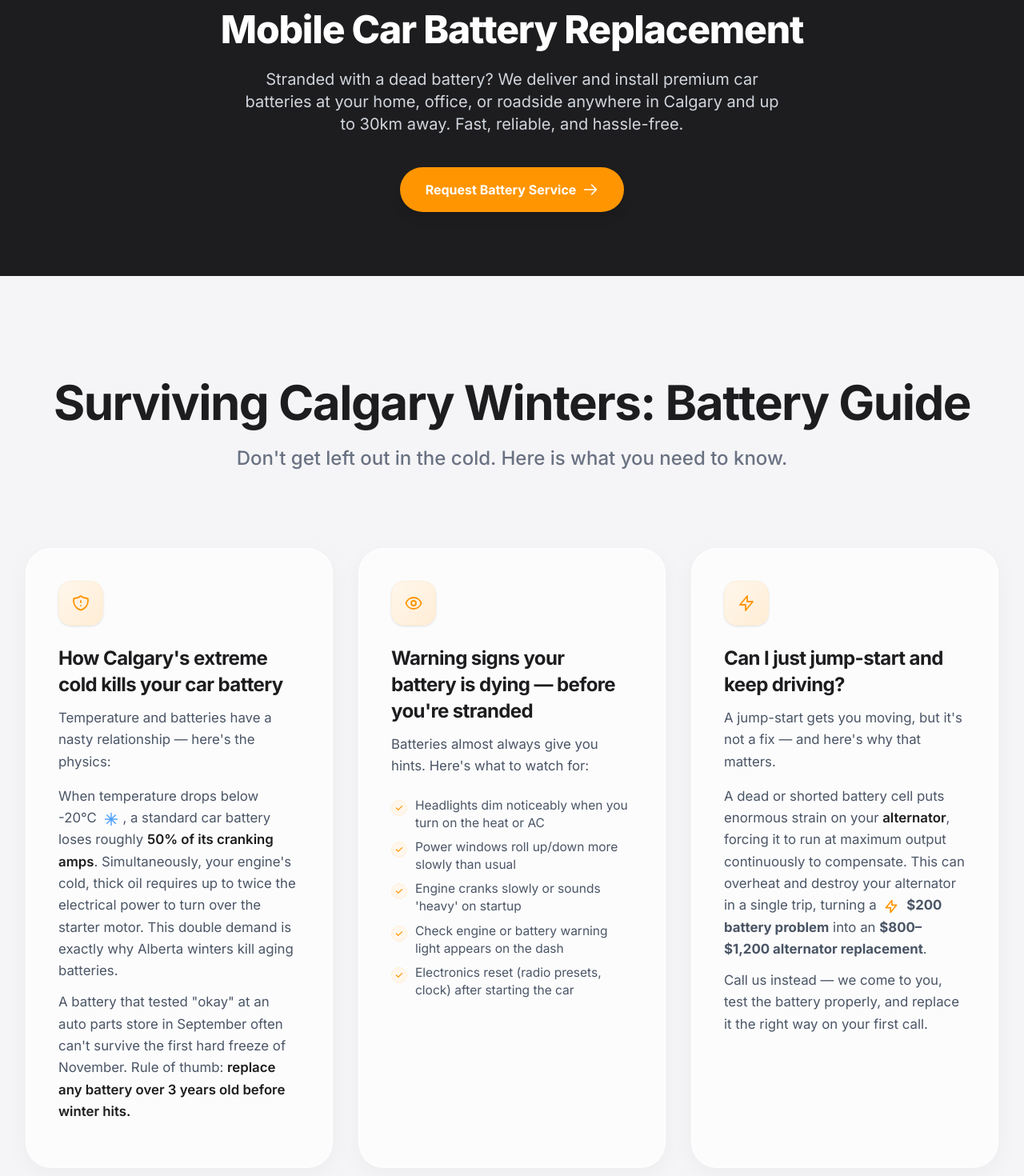
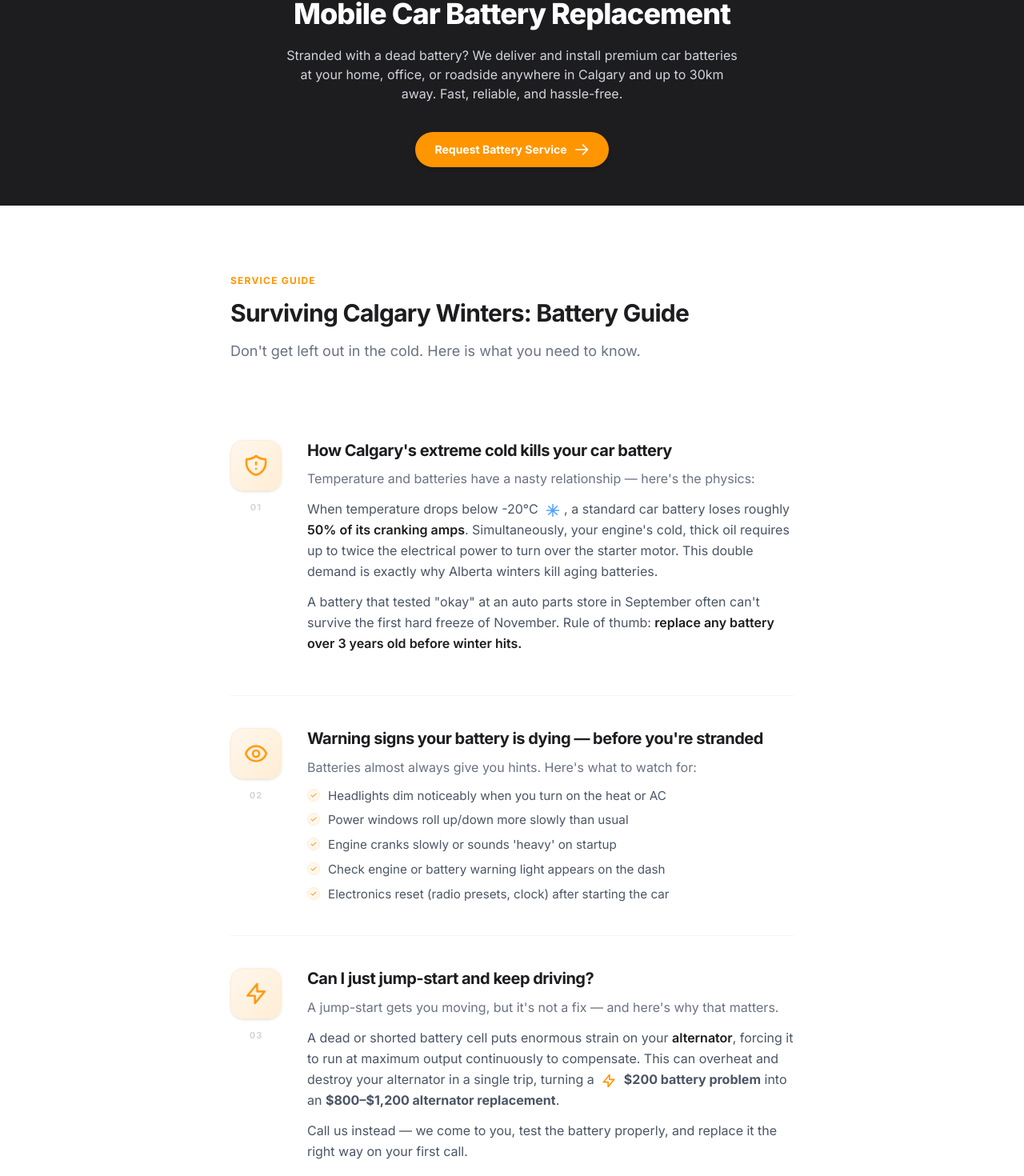
Before and after one commit to bowrand/UI--02, a Next.js app: page /services/battery-replacement in a window 1280 px wide. Shown: the part 173-1643 px from the top of the page at 80% size. Built offline with nearby package versions, Linux system fonts and the light colour scheme.

Commit message:
feat: minimal article-style service guides, solid CTA buttons, responsive hero sizing

```diff
--- a/app/components/ServiceContentGrid.tsx
+++ b/app/components/ServiceContentGrid.tsx
@@ -7,12 +7,12 @@ export interface ContentItem {
   title: string;
   /** Short teaser shown under the title */
   description: string;
-  /** Optional rich body rendered below description (paragraphs, inline icons, lists) */
+  /** Optional rich body rendered below description */
   body?: ReactNode;
-  /** Optional bullet points shown as a styled list */
+  /** Optional bullet points shown as a styled checklist */
   bullets?: string[];
   icon: ReactNode;
-  /** When true, card spans full width (use for featured items) */
+  /** Kept for backwards compatibility — no longer changes layout */
   featured?: boolean;
 }
 
@@ -22,117 +22,106 @@ interface ServiceContentGridProps {
   items: ContentItem[];
 }
 
-const containerVariants = {
-  hidden: { opacity: 0 },
-  visible: {
-    opacity: 1,
-    transition: {
-      staggerChildren: 0.1,
-    },
-  },
-};
-
-const itemVariants = {
-  hidden: { opacity: 0, y: 20 },
-  visible: {
-    opacity: 1,
-    y: 0,
-    transition: {
-      type: "spring" as const,
-      stiffness: 100,
-      damping: 15,
-    },
-  },
-};
-
 export default function ServiceContentGrid({ title, subtitle, items }: ServiceContentGridProps) {
   return (
-    <section className="py-20 sm:py-32 max-w-7xl mx-auto px-4 sm:px-6 lg:px-8 relative overflow-hidden">
-      {/* Subtle background glow */}
-      <div className="absolute top-1/2 left-1/2 -translate-x-1/2 -translate-y-1/2 w-[800px] h-[800px] bg-gradient-to-tr from-blue-50/50 to-orange-50/50 rounded-full blur-3xl -z-10 opacity-50 pointer-events-none"></div>
+    <section className="w-full bg-white py-12 sm:py-16 lg:py-20">
+      <div className="max-w-3xl mx-auto px-4 sm:px-6 lg:px-8">
 
-      <div className="text-center mb-16 sm:mb-24">
-        <motion.h2
-          initial={{ opacity: 0, y: 20 }}
+        {/* Section header */}
+        <motion.div
+          initial={{ opacity: 0, y: 16 }}
           whileInView={{ opacity: 1, y: 0 }}
-          viewport={{ once: true, margin: "-100px" }}
-          transition={{ duration: 0.7, ease: [0.21, 0.47, 0.32, 0.98] }}
-          className="text-4xl sm:text-5xl lg:text-6xl font-bold text-[#1D1D1F] mb-6 tracking-tight"
+          viewport={{ once: true, margin: "-80px" }}
+          transition={{ duration: 0.6, ease: [0.21, 0.47, 0.32, 0.98] }}
+          className="mb-10 sm:mb-14"
         >
+          <span className="inline-block text-[11px] sm:text-xs font-bold tracking-widest uppercase text-[#FF9500] mb-3">Service Guide</span>
+          <h2 className="text-2xl sm:text-3xl font-bold text-[#1D1D1F] tracking-tight mb-3 leading-snug">
             {title}
-        </motion.h2>
-        <motion.p
-          initial={{ opacity: 0, y: 20 }}
-          whileInView={{ opacity: 1, y: 0 }}
-          viewport={{ once: true, margin: "-100px" }}
-          transition={{ duration: 0.7, delay: 0.1, ease: [0.21, 0.47, 0.32, 0.98] }}
-          className="text-xl sm:text-2xl text-gray-500 max-w-3xl mx-auto font-medium"
-        >
+          </h2>
+          <p className="text-base sm:text-lg text-gray-500 leading-relaxed font-normal max-w-xl">
             {subtitle}
-        </motion.p>
-      </div>
+          </p>
+        </motion.div>
 
-      <motion.div
-        variants={containerVariants}
-        initial="hidden"
-        whileInView="visible"
-        viewport={{ once: true, margin: "-50px" }}
-        className="grid grid-cols-1 md:grid-cols-2 lg:grid-cols-3 gap-6 sm:gap-8"
-      >
+        {/* Article list */}
+        <div className="divide-y divide-gray-100">
           {items.map((item, index) => (
             <motion.article
               key={index}
-            variants={itemVariants}
-            whileHover={{ y: -8 }}
-            className={`group relative bg-white/70 backdrop-blur-xl p-8 sm:p-10 rounded-[2rem] shadow-[0_8px_30px_rgb(0,0,0,0.04)] border border-white/80 hover:shadow-[0_24px_50px_rgb(0,0,0,0.09)] transition-all duration-500 overflow-hidden flex flex-col h-full${
-              item.featured ? ' md:col-span-2 lg:col-span-3' : ''
-            }`}
+              initial={{ opacity: 0, y: 18 }}
+              whileInView={{ opacity: 1, y: 0 }}
+              viewport={{ once: true, margin: "-60px" }}
+              transition={{ duration: 0.5, delay: index * 0.06, ease: [0.21, 0.47, 0.32, 0.98] }}
+              className="py-8 sm:py-10 flex flex-col sm:flex-row gap-5 sm:gap-8"
             >
-            {/* Hover Gradient Background */}
-            <div className="absolute inset-0 bg-gradient-to-br from-orange-50/0 via-transparent to-blue-50/0 group-hover:from-orange-50/60 group-hover:to-blue-50/40 transition-colors duration-500 -z-10 rounded-[2rem]"></div>
+              {/* Icon column */}
+              <div className="flex sm:flex-col items-center sm:items-center gap-3 sm:gap-2 shrink-0">
+                <div className="w-14 h-14 sm:w-16 sm:h-16 bg-gradient-to-br from-orange-50 to-orange-100 text-[#FF9500] rounded-2xl flex items-center justify-center shadow-sm border border-orange-100 shrink-0">
+                  <div className="scale-[1.35] transform-gpu">{item.icon}</div>
+                </div>
+                <span className="text-[11px] font-bold text-gray-300 tracking-widest sm:mt-1 select-none">
+                  {String(index + 1).padStart(2, "0")}
+                </span>
+              </div>
 
-            {/* Icon */}
-            <motion.div
-              whileHover={{ rotate: 8, scale: 1.15 }}
-              transition={{ type: 'spring', stiffness: 300, damping: 15 }}
-              className="w-14 h-14 bg-gradient-to-br from-orange-50 to-orange-100 text-[#FF9500] rounded-2xl flex items-center justify-center mb-6 shadow-sm border border-orange-100"
-            >
-              {item.icon}
-            </motion.div>
-
-            <h3 className="text-xl sm:text-2xl font-bold text-[#1D1D1F] mb-3 tracking-tight group-hover:text-[#FF9500] transition-colors duration-300 leading-snug">
+              {/* Content column */}
+              <div className="flex-1 min-w-0">
+                <h3 className="text-lg sm:text-xl font-bold text-[#1D1D1F] leading-snug mb-2 tracking-tight">
                   {item.title}
                 </h3>
-            <p className="text-gray-600 leading-relaxed text-[1.05rem] mb-4">
+                <p className="text-[0.95rem] sm:text-base text-gray-500 leading-relaxed mb-3">
                   {item.description}
                 </p>
 
-            {/* Optional rich body */}
                 {item.body && (
-              <div className="text-gray-600 leading-relaxed text-[1.05rem] space-y-3 mb-4">
+                  <div className="text-[0.95rem] sm:text-base text-gray-600 leading-relaxed space-y-2 mb-3">
                     {item.body}
                   </div>
                 )}
 
-            {/* Optional bullet list */}
                 {item.bullets && item.bullets.length > 0 && (
-              <ul className="mt-2 space-y-2 flex-grow">
+                  <ul className="space-y-2 mt-3">
                     {item.bullets.map((b, bi) => (
-                  <li key={bi} className="flex items-start gap-2.5 text-gray-600 text-sm sm:text-[0.97rem]">
-                    <span className="mt-1 shrink-0 w-5 h-5 rounded-full bg-orange-50 border border-orange-100 flex items-center justify-center">
-                      <svg className="w-3 h-3 text-[#FF9500]" fill="currentColor" viewBox="0 0 20 20"><path fillRule="evenodd" d="M16.707 5.293a1 1 0 010 1.414l-8 8a1 1 0 01-1.414 0l-4-4a1 1 0 011.414-1.414L8 12.586l7.293-7.293a1 1 0 011.414 0z" clipRule="evenodd" /></svg>
+                      <li key={bi} className="flex items-start gap-2.5 text-[0.9rem] sm:text-[0.95rem] text-gray-600">
+                        <span className="mt-0.5 shrink-0 w-4 h-4 rounded-full bg-orange-50 border border-orange-100 flex items-center justify-center">
+                          <svg className="w-2.5 h-2.5 text-[#FF9500]" fill="currentColor" viewBox="0 0 20 20">
+                            <path fillRule="evenodd" d="M16.707 5.293a1 1 0 010 1.414l-8 8a1 1 0 01-1.414 0l-4-4a1 1 0 011.414-1.414L8 12.586l7.293-7.293a1 1 0 011.414 0z" clipRule="evenodd" />
+                          </svg>
                         </span>
                         {b}
                       </li>
                     ))}
                   </ul>
                 )}
-
-            {/* Decorative bottom accent line */}
-            <div className="absolute bottom-0 left-0 h-[3px] w-0 bg-gradient-to-r from-[#FF9500] to-[#FF5E3A] group-hover:w-full transition-all duration-700 ease-out rounded-full"></div>
+              </div>
             </motion.article>
           ))}
+        </div>
+
+        {/* Bottom CTA */}
+        <motion.div
+          initial={{ opacity: 0, y: 16 }}
+          whileInView={{ opacity: 1, y: 0 }}
+          viewport={{ once: true, margin: "-40px" }}
+          transition={{ duration: 0.5, ease: [0.21, 0.47, 0.32, 0.98] }}
+          className="mt-10 sm:mt-12 pt-8 sm:pt-10 border-t border-gray-100 flex flex-col sm:flex-row items-center gap-4"
+        >
+          <p className="text-sm text-gray-500 text-center sm:text-left">
+            Have a question? Our Red Seal mechanic is one call away.
+          </p>
+          <a
+            href="tel:+14035550199"
+            className="shrink-0 inline-flex items-center gap-2 px-5 py-2.5 bg-[#FF9500] text-white text-sm font-bold rounded-full hover:bg-[#E58600] active:scale-95 transition-all shadow-sm"
+          >
+            <svg className="w-4 h-4" fill="none" stroke="currentColor" viewBox="0 0 24 24">
+              <path strokeLinecap="round" strokeLinejoin="round" strokeWidth={2} d="M3 5a2 2 0 012-2h3.28a1 1 0 01.948.684l1.498 4.493a1 1 0 01-.502 1.21l-2.257 1.13a11.042 11.042 0 005.516 5.516l1.13-2.257a1 1 0 011.21-.502l4.493 1.498a1 1 0 01.684.949V19a2 2 0 01-2 2h-1C9.716 21 3 14.284 3 6V5z" />
+            </svg>
+            Call MR.MECH
+          </a>
         </motion.div>
+
+      </div>
     </section>
   );
 }
--- a/app/page.tsx
+++ b/app/page.tsx
@@ -130,8 +130,9 @@ export default function Home() {
               </div>
               <a
                 href="#callback-form"
-                className="w-full sm:w-auto inline-flex items-center justify-center px-6 py-3.5 sm:py-4 text-[15px] sm:text-lg font-bold text-[#FF9500] bg-orange-50 border border-orange-100 rounded-full hover:bg-orange-100 active:scale-95 transition-all min-h-[52px]"
+                className="w-full sm:w-auto inline-flex items-center justify-center gap-2 px-6 py-3.5 sm:py-4 text-[15px] sm:text-lg font-bold text-white bg-[#1D1D1F] rounded-full hover:bg-[#2d2d2f] active:scale-95 transition-all shadow-[0_8px_20px_rgb(0,0,0,0.12)] hover:shadow-[0_12px_30px_rgb(0,0,0,0.2)] min-h-[52px]"
               >
+                <svg className="w-5 h-5" aria-hidden="true" fill="none" stroke="currentColor" viewBox="0 0 24 24"><path strokeLinecap="round" strokeLinejoin="round" strokeWidth={2} d="M8 7V3m8 4V3m-9 8h10M5 21h14a2 2 0 002-2V7a2 2 0 00-2-2H5a2 2 0 00-2 2v12a2 2 0 002 2z" /></svg>
                 Request a Callback
               </a>
             </div>
--- a/app/services/battery-replacement/page.tsx
+++ b/app/services/battery-replacement/page.tsx
@@ -75,16 +75,16 @@ const batteryContent: ContentItem[] = [
 
 export default function BatteryPage() {
   return (
-    <main className="w-full bg-[#F5F5F7] min-h-screen">
+    <main className="w-full bg-white min-h-screen">
       {/* Hero Section */}
-      <section className="bg-[#1D1D1F] text-white pt-24 pb-20 px-4 sm:px-6 lg:px-8 text-center">
-        <div className="max-w-4xl mx-auto space-y-6">
-          <h1 className="text-4xl sm:text-5xl font-extrabold tracking-tight">Mobile Car Battery Replacement</h1>
-          <p className="text-lg sm:text-xl text-gray-300 max-w-2xl mx-auto">
+      <section className="bg-[#1D1D1F] text-white pt-16 sm:pt-20 pb-8 sm:pb-12 px-4 sm:px-6 lg:px-8 text-center">
+        <div className="max-w-3xl mx-auto space-y-4 sm:space-y-5">
+          <h1 className="text-3xl sm:text-4xl font-extrabold tracking-tight">Mobile Car Battery Replacement</h1>
+          <p className="text-sm sm:text-base text-gray-300 max-w-xl mx-auto">
             Stranded with a dead battery? We deliver and install premium car batteries at your home, office, or roadside anywhere in Calgary and up to 30km away. Fast, reliable, and hassle-free.
           </p>
           <div className="pt-4">
-            <a href="/#callback-form" className="inline-flex items-center gap-2 bg-[#FF9500] text-white px-8 py-4 rounded-full font-bold hover:bg-[#E58600] transition-all shadow-lg hover:shadow-xl active:scale-95">
+            <a href="/#callback-form" className="inline-flex items-center gap-2 bg-[#FF9500] text-white px-6 py-3 rounded-full text-sm font-bold hover:bg-[#E58600] transition-all shadow-md hover:shadow-lg active:scale-95">
               Request Battery Service
               <svg className="w-5 h-5" fill="none" stroke="currentColor" viewBox="0 0 24 24"><path strokeLinecap="round" strokeLinejoin="round" strokeWidth={2} d="M14 5l7 7m0 0l-7 7m7-7H3" /></svg>
             </a>
```
Also changed, not shown: app/services/alternator-starter-repair/page.tsx (+6 -6 lines), app/services/car-diagnostics/page.tsx (+6 -6 lines), app/services/mobile-brake-repair/page.tsx (+6 -6 lines), app/services/pre-purchase-inspection/page.tsx (+6 -6 lines). Lines whose indentation alone changed are shown as unchanged.
